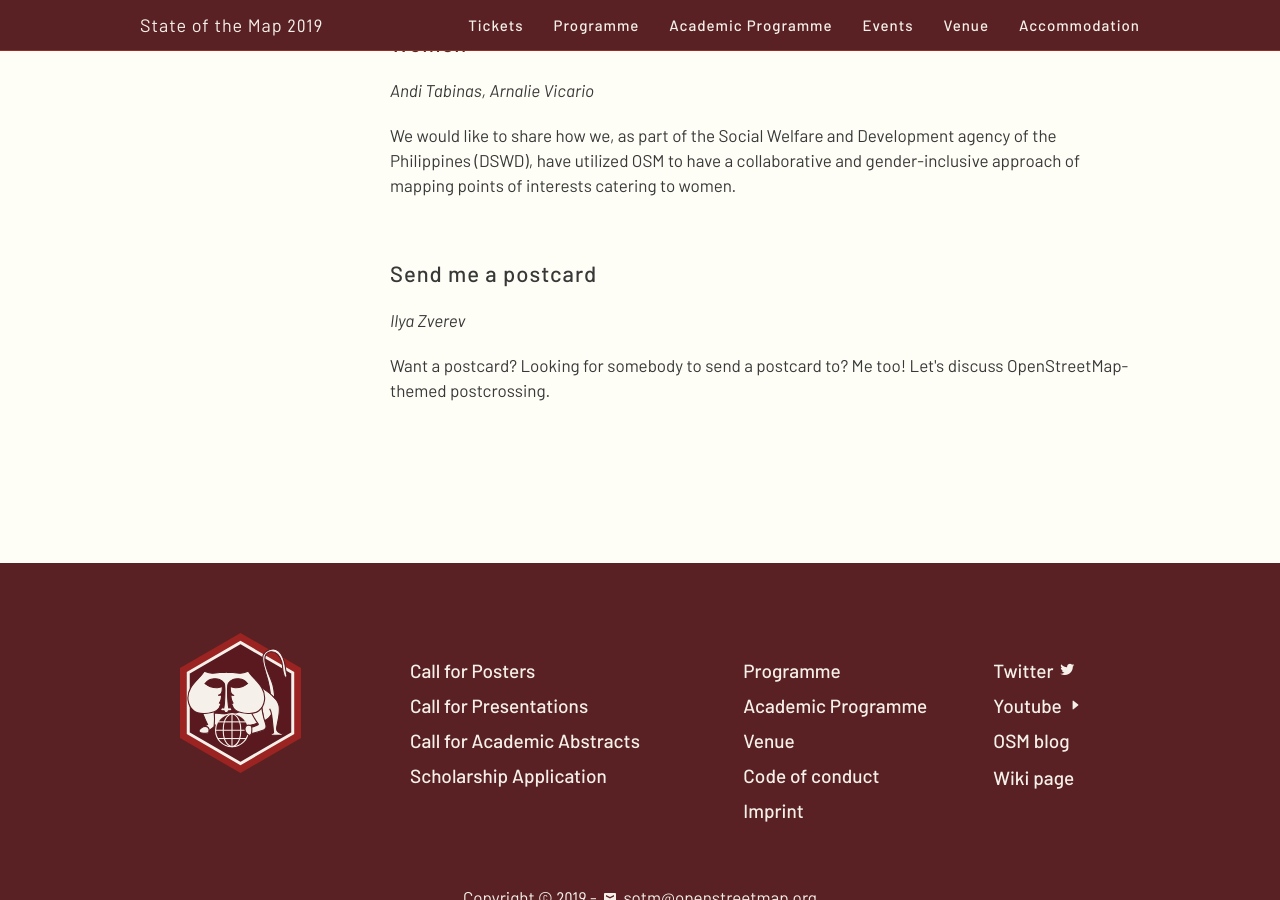
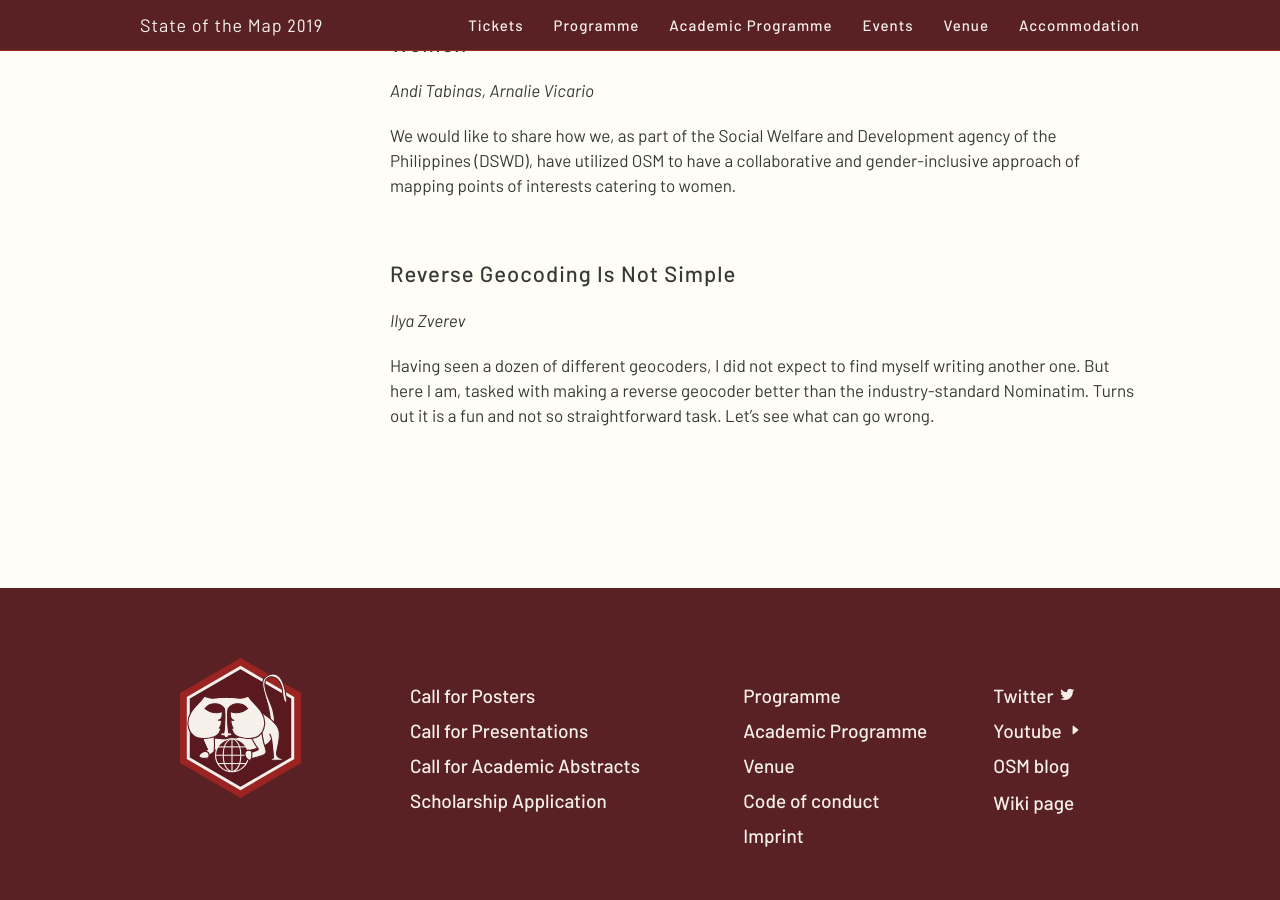
Before and after one commit to openstreetmap/stateofthemap-2019, a Jekyll site: the page built from sessions/BBRMPZ.html, in a window 1280 px wide and 900 px high, scrolled down 1563 px. Built offline with Jekyll 4.4.1, drawn with Linux system fonts in a browser that asks for light colours.

Commit message:
update programme

```diff
--- a/sessions/BBRMPZ.html
+++ b/sessions/BBRMPZ.html
@@ -22,6 +22,6 @@ recording: True
 <h2>"MAPAbabae": Using OSM as a Tool for Mapping with Women and For Women</h2>
 <p><em>Andi Tabinas, Arnalie Vicario</em>
 <p>We would like to share how we, as part of the Social Welfare and Development agency of the Philippines (DSWD), have utilized OSM to have a collaborative and gender-inclusive approach of mapping points of interests catering to women.</p></p>
-<h2>Send me a postcard</h2>
+<h2>Reverse Geocoding Is Not Simple</h2>
 <p><em>Ilya Zverev</em>
-<p>Want a postcard? Looking for somebody to send a postcard to? Me too! Let's discuss OpenStreetMap-themed postcrossing.</p></p>
+<p>Having seen a dozen of different geocoders, I did not expect to find myself writing another one. But here I am, tasked with making a reverse geocoder better than the industry-standard Nominatim. Turns out it is a fun and not so straightforward task. Let’s see what can go wrong.</p></p>
--- a/sessions/SBDEU8.html
+++ b/sessions/SBDEU8.html
@@ -14,5 +14,5 @@ recording: True
 <p>For urban bikers (bike commuting), we decided to render all available types of cycle tracks and lanes, in a lateralized manner, as well as key POIs such as bicycle parkings, parkings shared with motorbikes, specific bike features (elevators / ramps), speed limitations, and surfaces of the highways to avoid paving stones.</p>
 <p>For bicycle tourers, we also rendered bicycle touring routes as well as a set of essential POIs (emergency services, shelters, tourism, shops) as wel las elevation data to help you design your bike journey.</p>
 <p>Building on the excellent quality of the OpenStreetMap data in Paris, we are also in touch with some local bicycle organizations to gather feedback and help them have a quick and detailed view of the current state of the cycling road infrastructure in the city. As such, a particular emphasis has been put on well rendering the quality of the infrastructures (clearly differentiating bidirectional cycle ways, dedicated lanes versus shared with public transport, etc) as well as some new elements which were not previously rendered: bike boxes and bumps.</p>
-<p>Designing a map render for every cyclist is a challenging task: bike infrastructures are usually parcimonious and very tigthly bound to the road network, which makes bike-first visualizations not as readable as wished. There are also a wide variety of cyclist profiles, each requiring slightly different emphasis. CyclOSM is our attempt at tackling this challenge. In this talk, we will briefly sum up the main rendered features as well as discuss the design decisions and the difficulties of bicycle-oriented rendering. This talk will also provide a basic "getting started" summary, to help you start contributing and hacking this new render.</p>
+<p>Designing a map render for every cyclist is a challenging task: bike infrastructures are usually parcimonious and very tightly bound to the road network, which makes bike-first visualizations not as readable as wished. There are also a wide variety of cyclist profiles, each requiring slightly different emphasis. CyclOSM is our attempt at tackling this challenge. In this talk, we will briefly sum up the main rendered features as well as discuss the design decisions and the difficulties of bicycle-oriented rendering. This talk will also provide a basic "getting started" summary, to help you start contributing and hacking this new render.</p>
 <p>A demo is already available at https://cyclosm.github.io/cyclosm-cartocss-style/example.html (limited to a few French cities at the moment, soon extended). The CyclOSM render is also available on the MapOSMatic instance https://maposmatic.osm-baustelle.de/. All contributions (issues, enhancements ideas or actual code through pull requests) are welcome at https://github.com/cyclosm/cyclosm-cartocss-style/ !</p>
```
Also changed, not shown: _includes/schedule/_general.html (+1 -6 lines), sessions/Q3ZCRS.html (deleted, +0 -19 lines).
